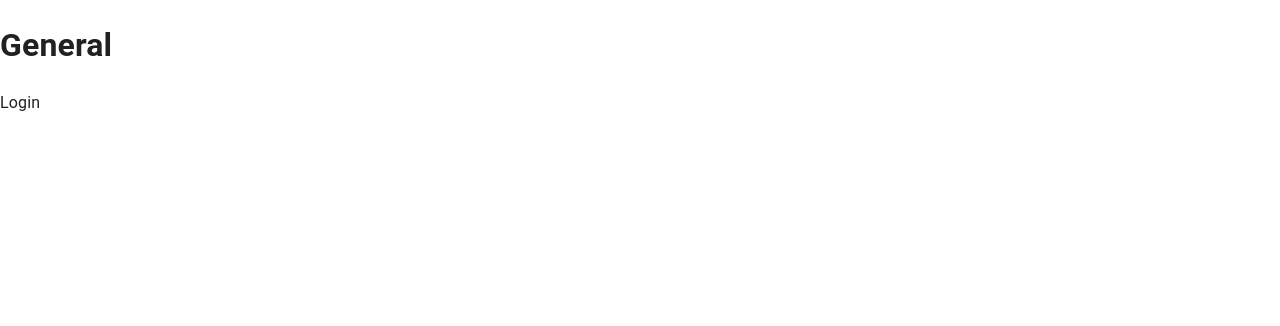
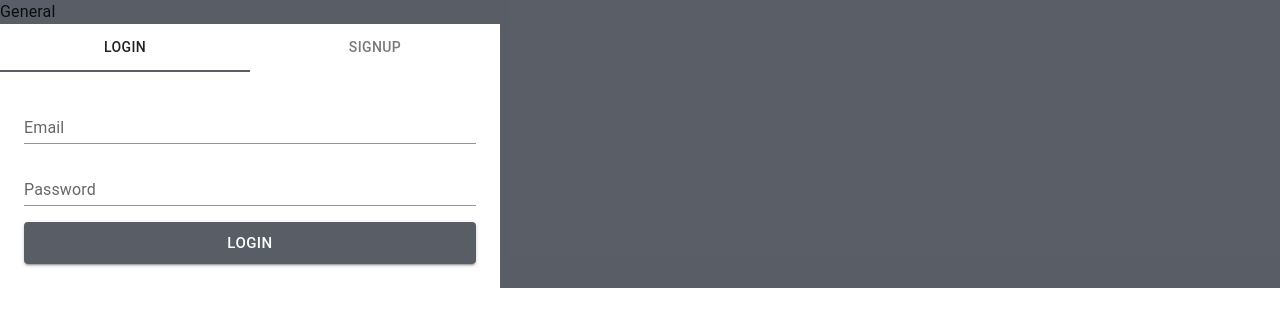
Before and after one commit to asif-almahmud/mern-chat-app-frontend, a React (Create React App) app: page /login in a window 1280 px wide. Shown: the top 326 px of the page. Built offline with nearby package versions, Linux system fonts and the light colour scheme.

Commit message:
create login and signup form

```diff
--- a/package.json
+++ b/package.json
@@ -15,6 +15,7 @@
     "@types/react": "^18.0.27",
     "@types/react-dom": "^18.0.10",
     "axios": "^1.2.4",
+    "formik": "^2.2.9",
     "framer-motion": "^8.5.2",
     "react": "^18.2.0",
     "react-dom": "^18.2.0",
@@ -22,7 +23,8 @@
     "react-router-dom": "^6.7.0",
     "react-scripts": "5.0.1",
     "typescript": "^4.9.4",
-    "web-vitals": "^2.1.4"
+    "web-vitals": "^2.1.4",
+    "yup": "^0.32.11"
   },
   "scripts": {
     "start": "react-scripts start",
--- a/src/App.tsx
+++ b/src/App.tsx
@@ -6,6 +6,7 @@ import {
   createBrowserRouter,
   createRoutesFromElements,
   RouterProvider,
+  Navigate,
 } from "react-router-dom";
 import GeneralLayout from "./layouts/general";
 import CssBaseline from "@mui/material/CssBaseline";
@@ -15,14 +16,19 @@ import { ReactQueryDevtools } from "react-query/devtools";
 import Home from "./pages/home";
 import Login from "./pages/login";
 import Chat from "./pages/chat";
+import { Box, Button, ThemeProvider } from "@mui/material";
+import { blue } from "@mui/material/colors";
+import { theme } from "./theme/theme";
 
 const queryClient = new QueryClient();
+
+const user = false;
 
 const router = createBrowserRouter(
   createRoutesFromElements(
     <Route path="/">
       <Route path="/" element={<GeneralLayout />}>
-        <Route index element={<Home />} />
+        <Route index element={user ? <Home /> : <Navigate to="login" />} />
         <Route path="login" element={<Login />} />
         <Route path="chat">
           <Route path=":id" element={<Chat />} />
@@ -34,13 +40,15 @@ const router = createBrowserRouter(
 
 function App() {
   return (
-    <>
+    <ThemeProvider theme={theme}>
       <CssBaseline />
-      <QueryClientProvider client={queryClient}>
-        <RouterProvider router={router} />
-        <ReactQueryDevtools initialIsOpen={false} />
-      </QueryClientProvider>
-    </>
+      <Box sx={{ backgroundColor: (theme) => theme.palette.secondary.main }}>
+        <QueryClientProvider client={queryClient}>
+          <RouterProvider router={router} />
+          <ReactQueryDevtools initialIsOpen={false} />
+        </QueryClientProvider>
+      </Box>
+    </ThemeProvider>
   );
 }
 
--- /dev/null
+++ b/src/components/login-form/index.tsx
@@ -0,0 +1,61 @@
+import { Box, Button, TextField } from "@mui/material";
+import { Field, Form, Formik, FormikHelpers } from "formik";
+import React from "react";
+
+const initialValues = {
+  email: "",
+  password: "",
+};
+
+const handleSubmit = (
+  values: typeof initialValues,
+  formikHelpers: FormikHelpers<typeof initialValues>
+) => {
+  console.log({ values });
+};
+
+type Props = {};
+
+const LoginForm = (props: Props) => {
+  return (
+    <div>
+      <Formik initialValues={initialValues} onSubmit={handleSubmit}>
+        {() => (
+          <Form>
+            <Field
+              name="email"
+              type="email"
+              as={TextField}
+              variant="standard"
+              color="primary"
+              label="Email"
+              fullWidth
+            />
+            <Box height={14} />
+            <Field
+              name="password"
+              type="password"
+              as={TextField}
+              variant="standard"
+              color="primary"
+              label="Password"
+              fullWidth
+            />
+            <Box height={16} />
+            <Button
+              type="submit"
+              variant="contained"
+              color="primary"
+              size="large"
+              fullWidth
+            >
+              Login
+            </Button>
+          </Form>
+        )}
+      </Formik>
+    </div>
+  );
+};
+
+export default LoginForm;
--- /dev/null
+++ b/src/components/signup-form/index.tsx
@@ -0,0 +1,72 @@
+import { Box, Button, TextField } from "@mui/material";
+import { Field, Form, Formik, FormikHelpers } from "formik";
+import React from "react";
+
+const initialValues = {
+  name: "",
+  email: "",
+  password: "",
+};
+
+const handleSubmit = (
+  values: typeof initialValues,
+  formikHelpers: FormikHelpers<typeof initialValues>
+) => {
+  console.log({ values });
+};
+
+type Props = {};
+
+const SignupForm = (props: Props) => {
+  return (
+    <div>
+      <Formik initialValues={initialValues} onSubmit={handleSubmit}>
+        {() => (
+          <Form>
+            <Field
+              name="name"
+              type="text"
+              as={TextField}
+              variant="standard"
+              color="primary"
+              label="Name"
+              fullWidth
+            />
+            <Box height={14} />
+            <Field
+              name="email"
+              type="email"
+              as={TextField}
+              variant="standard"
+              color="primary"
+              label="Email"
+              fullWidth
+            />
+            <Box height={14} />
+            <Field
+              name="password"
+              type="password"
+              as={TextField}
+              variant="standard"
+              color="primary"
+              label="Password"
+              fullWidth
+            />
+            <Box height={16} />
+            <Button
+              type="submit"
+              variant="contained"
+              color="primary"
+              size="large"
+              fullWidth
+            >
+              Signup
+            </Button>
+          </Form>
+        )}
+      </Formik>
+    </div>
+  );
+};
+
+export default SignupForm;
--- /dev/null
+++ b/src/hooks/useTabView.tsx
@@ -0,0 +1,72 @@
+import { FC, useState } from "react";
+import Tabs from "@mui/material/Tabs";
+import Tab from "@mui/material/Tab";
+import Box from "@mui/material/Box";
+
+interface TabPanelProps {
+  children?: React.ReactNode;
+  dir?: string;
+  index: number;
+  value: number;
+}
+
+function TabPanel(props: TabPanelProps) {
+  const { children, value, index, ...other } = props;
+
+  return (
+    <div
+      role="tabpanel"
+      hidden={value !== index}
+      id={`full-width-tabpanel-${index}`}
+      aria-labelledby={`full-width-tab-${index}`}
+      {...other}
+    >
+      {value === index && <Box sx={{ p: 3 }}>{children}</Box>}
+    </div>
+  );
+}
+
+function a11yProps(index: number) {
+  return {
+    id: `full-width-tab-${index}`,
+    "aria-controls": `full-width-tabpanel-${index}`,
+  };
+}
+
+interface IUseTabView {
+  tabs: { label: string; view: JSX.Element }[];
+}
+
+const useTabView: FC<IUseTabView> = ({ tabs }) => {
+  const [value, setValue] = useState(0);
+
+  const handleChange = (event: React.SyntheticEvent, newValue: number) => {
+    setValue(newValue);
+  };
+
+  return (
+    <Box sx={{ bgcolor: "background.paper", width: 500 }}>
+      <Tabs
+        value={value}
+        onChange={handleChange}
+        // indicatorColor="secondary"
+        textColor="inherit"
+        variant="fullWidth"
+        aria-label="full width tabs example"
+        // sx={{ borderBottom: "1px solid #ccc" }}
+      >
+        {tabs.map(({ label }, index) => (
+          <Tab label={label} {...a11yProps(index)} key={label} />
+        ))}
+      </Tabs>
+
+      {tabs.map(({ label, view }, index) => (
+        <TabPanel value={value} index={index} key={label}>
+          {view}
+        </TabPanel>
+      ))}
+    </Box>
+  );
+};
+
+export default useTabView;
--- a/src/index.css
+++ b/src/index.css
@@ -1,13 +1,41 @@
 body {
   margin: 0;
-  font-family: -apple-system, BlinkMacSystemFont, 'Segoe UI', 'Roboto', 'Oxygen',
-    'Ubuntu', 'Cantarell', 'Fira Sans', 'Droid Sans', 'Helvetica Neue',
+  font-family: -apple-system, BlinkMacSystemFont, "Segoe UI", "Roboto", "Oxygen",
+    "Ubuntu", "Cantarell", "Fira Sans", "Droid Sans", "Helvetica Neue",
     sans-serif;
   -webkit-font-smoothing: antialiased;
   -moz-osx-font-smoothing: grayscale;
 }
 
 code {
-  font-family: source-code-pro, Menlo, Monaco, Consolas, 'Courier New',
+  font-family: source-code-pro, Menlo, Monaco, Consolas, "Courier New",
     monospace;
 }
+
+/* loading indicator */
+.bars {
+  width: 45px;
+  aspect-ratio: 1;
+  --c: no-repeat linear-gradient(#000 0 0);
+  background: var(--c) 0% 50%, var(--c) 50% 50%, var(--c) 100% 50%;
+  background-size: 20% 100%;
+  animation: loadingBars 1s infinite linear;
+}
+
+@keyframes loadingBars {
+  0% {
+    background-size: 20% 100%, 20% 100%, 20% 100%;
+  }
+  33% {
+    background-size: 20% 10%, 20% 100%, 20% 100%;
+  }
+  50% {
+    background-size: 20% 100%, 20% 10%, 20% 100%;
+  }
+  66% {
+    background-size: 20% 100%, 20% 100%, 20% 10%;
+  }
+  100% {
+    background-size: 20% 100%, 20% 100%, 20% 100%;
+  }
+}
--- a/src/layouts/general/index.tsx
+++ b/src/layouts/general/index.tsx
@@ -1,3 +1,4 @@
+import { Typography } from "@mui/material";
 import React from "react";
 import { Outlet } from "react-router-dom";
 
@@ -6,7 +7,7 @@ type Props = {};
 const GeneralLayout = (props: Props) => {
   return (
     <div>
-      <h1>General</h1>
+      <Typography>General</Typography>
       <Outlet />
     </div>
   );
--- a/src/pages/login/index.tsx
+++ b/src/pages/login/index.tsx
@@ -1,9 +1,18 @@
 import React from "react";
+import LoginForm from "../../components/login-form";
+import SignupForm from "../../components/signup-form";
+import useTabView from "../../hooks/useTabView";
 
 type Props = {};
 
+const tabs = [
+  { label: "login", view: <LoginForm /> },
+  { label: "signup", view: <SignupForm /> },
+];
+
 const Login = (props: Props) => {
-  return <div>Login</div>;
+  const Tabs = useTabView({ tabs });
+  return <div>{Tabs}</div>;
 };
 
 export default Login;
--- /dev/null
+++ b/src/theme/theme.ts
@@ -0,0 +1,35 @@
+import { createTheme } from "@mui/material/styles";
+
+export const theme = createTheme({
+  palette: {
+    primary: {
+      // light: will be calculated from palette.primary.main,
+      main: "#272e39c4",
+      // dark: will be calculated from palette.primary.main,
+      // contrastText: will be calculated to contrast with palette.primary.main
+    },
+    secondary: {
+      light: "#0066ff",
+      main: "#272e39c4",
+      // dark: will be calculated from palette.secondary.main,
+      contrastText: "#ffcc00",
+    },
+    // Provide every color token (light, main, dark, and contrastText) when using
+    // custom colors for props in Material UI's components.
+    // Then you will be able to use it like this: `<Button color="custom">`
+    // (For TypeScript, you need to add module augmentation for the `custom` value)
+    // custom: {
+    //   light: '#ffa726',
+    //   main: '#f57c00',
+    //   dark: '#ef6c00',
+    //   contrastText: 'rgba(0, 0, 0, 0.87)',
+    // },
+    // Used by `getContrastText()` to maximize the contrast between
+    // the background and the text.
+    contrastThreshold: 3,
+    // Used by the functions below to shift a color's luminance by approximately
+    // two indexes within its tonal palette.
+    // E.g., shift from Red 500 to Red 300 or Red 700.
+    tonalOffset: 0.2,
+  },
+});
```
Also changed, not shown: 1 other file (tests, documents, lock files or other folders).
